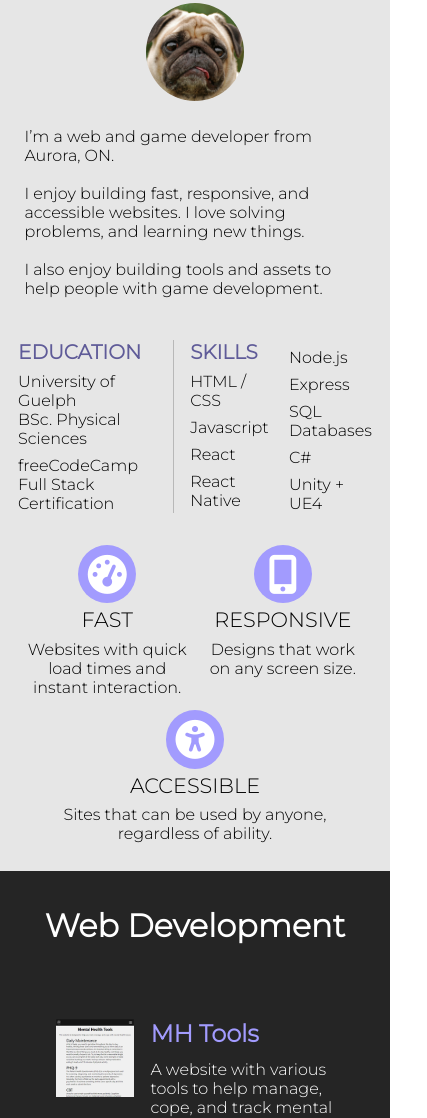
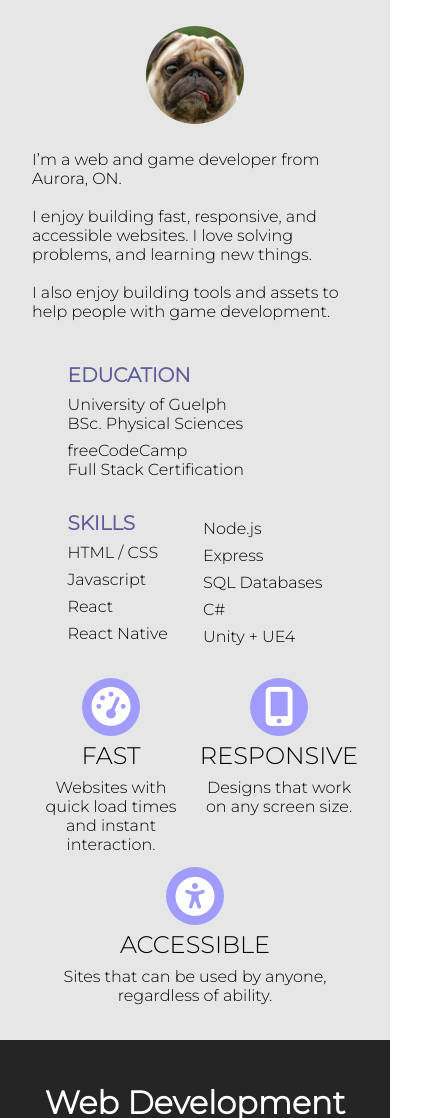
Before and after one commit to pmurph0305/pmurph0305.github.io, a plain HTML site: page index.html in a window 390 px wide. Shown: the part 882-2000 px from the top of the page, 427 px wide, since content can reach past the window. Drawn offline with Linux system fonts and the light colour scheme.

Commit message:
Modify styles for small screens

```diff
--- a/styles.css
+++ b/styles.css
@@ -35,12 +35,15 @@ button {
 /* Sections */
 
 section {
-  padding: 1vh;
-  height: 100vh;
+  padding: 1em;
+  min-height: 100vh;
 }
 
 .section--landing {
   background-color: var(--primary-background-color);
+  display: flex;
+  flex-direction: column;
+  justify-content: center;
 }
 
 .section--about {
@@ -296,6 +299,9 @@ section {
 
 /* Medium screen media queries */
 @media only screen and (max-width: 1200px) {
+  .section {
+    height: fit-content;
+  }
   .about__outer-grid {
     grid-template: "about extra" / 30% 60%;
   }
@@ -309,9 +315,6 @@ section {
   .about__img {
     width: min(200px, 15vw);
     height: min(200px, 15vw);
-  }
-  .about__item-title {
-    font-size: 1.3em;
   }
 
   .web__grid {
@@ -333,6 +336,11 @@ section {
   .section--landing {
     height: 100vh;
   }
+
+  .landing__title {
+    font-size: 32px;
+  }
+
   .about__outer-grid {
     padding: 1em;
     display: flex;
@@ -342,10 +350,16 @@ section {
   .about__extras {
     grid-template-rows: repeat(2, auto);
   }
+  .about__lists {
+    display: flex;
+    flex-direction: column;
+  }
+
   .about__img {
     width: min(200px, 25vw);
     height: min(200px, 25vw);
   }
+
   .web__grid {
     display: flex;
     flex-direction: column;
@@ -354,4 +368,22 @@ section {
   .project__item--full-center {
     width: 100%;
   }
+  .project__item-grid {
+    display: flex;
+    flex-direction: column;
+    align-items: center;
+  }
+  .project__img {
+    padding-bottom: 0.5em;
+    width: auto;
+    height: auto;
+  }
+  .project__text--title {
+    text-align: center;
+  }
+
+  .ul-flat--split {
+    border-left: none;
+    padding-left: 0;
+  }
 }
```
Also changed, not shown: scrollAnimations.js (+4 -4 lines).
